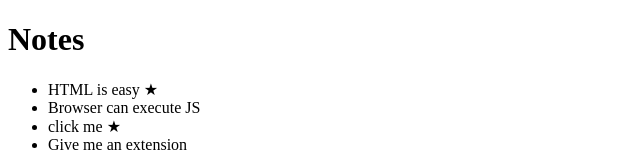
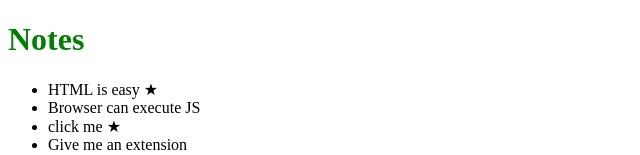
Before and after one commit to KumaranMba/class-workout, a React (Vite) app: page / in a window 1280 px wide. Shown: the top 155 px of the page, without its empty margins (0-640 px from the left). Built offline with nearby package versions, Linux system fonts and the light colour scheme.

Commit message:
Adding ecternal style as App.css

```diff
--- a/src/App.jsx
+++ b/src/App.jsx
@@ -1,6 +1,9 @@
 
 import React from 'react'
 import Notes from './Components/Notes';
+import'./style/App.css';
+
+
 function App({notes}) {
 //  const notes = props.notes;
 //   const {notes} =props;
--- /dev/null
+++ b/src/style/App.css
@@ -0,0 +1,3 @@
+h1{
+    color:green;
+}
```
